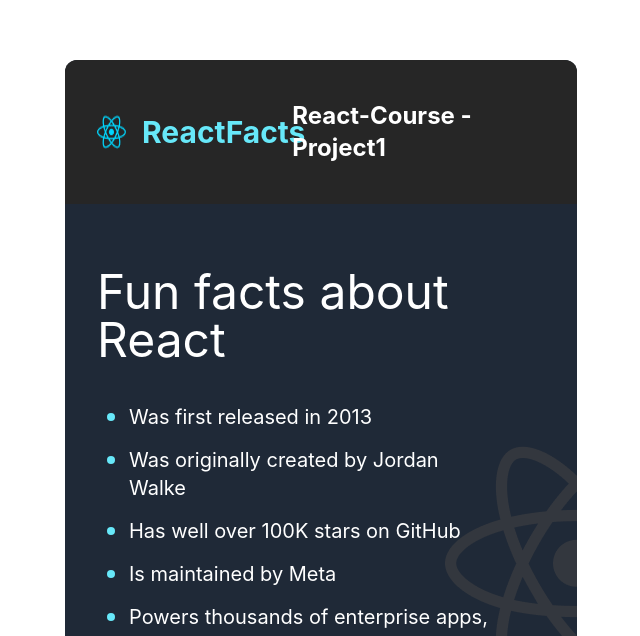
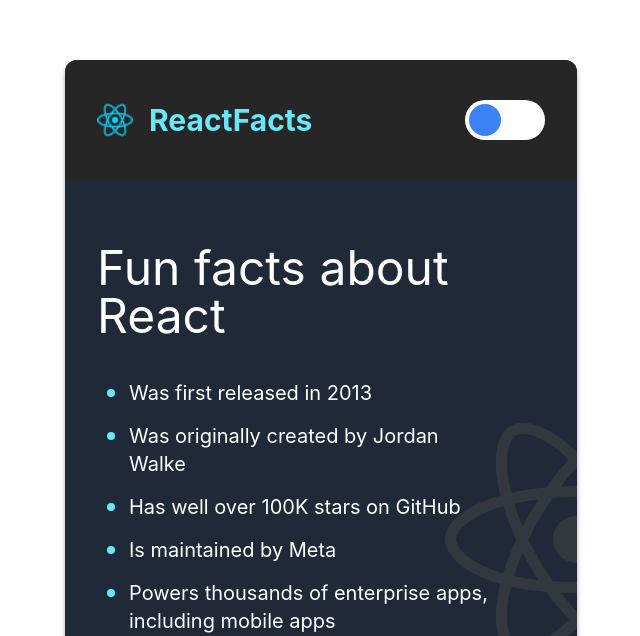
Before and after one commit to tuyishimejohnson/React_Practice, a React (Create React App) app: page / in a window 1280 px wide. Shown: the part 164-800 px from the top of the page, without its empty margins (319-959 px from the left). Built offline with nearby package versions, Linux system fonts and the light colour scheme; no server answers.

Commit message:
Added a toggle button

```diff
--- a/src/forms.jsx
+++ b/src/forms.jsx
@@ -6,14 +6,15 @@
                                     lastName:"",
                                     email:"",
                                     comments:"",
-                                    isChecked: true,
+                                    isChecked: false,
                                     favoriteColor: ""
                                 })
 
     const handleInput = (event) => {
+        const {type, value, checked} = event.target
         setName(prevState => ({
             ...prevState,
-            [event.target.name]: event.target.value
+            [name]: type === "checked" ? checked : value
         }))
     }
 
@@ -39,7 +40,7 @@
             onChange={handleInput}
         />
 
-        <input type="checkbox" checked={name.isChecked} id='isChecked'/>
+        <input type="checkbox" checked={name.isChecked} onChange={handleInput} id='isChecked'/>
         <label htmlFor="isChecked">Is it Y?</label>
         <select name="favoriteColor" id="" value={name.favoriteColor} onChange={handleInput}>
             <option value="red">-- Choose --</option>
--- a/src/navigation.jsx
+++ b/src/navigation.jsx
@@ -3,14 +3,17 @@
 const Navigation = () => {
   return (
     <>
-        <div className="bg-gray-800 w-[40%] m-auto text-white items-center h-screen my-56 rounded-xl">
+        <div className="bg-gray-800 w-[40%] shadow-md shadow-gray-400 m-auto text-white items-center h-screen my-56 rounded-xl">
           <div className='flex items-center justify-between px-8 py-10 bg-neutral-800 rounded-t-xl'>
             <nav className="flex gap-4">
             <img src={require('./images/reactjs-icon.png')} alt="" className='w-9'/>
               <h1 className='text-3xl font-bold text-cyan-300'>ReactFacts</h1>
             </nav>
 
-            <h2 className='text-2xl font-bold'>React-Course - Project1</h2>
+            <div className='bg-white w-20 h-10 rounded-full relative cursor-pointer'>
+              <input type="checkbox" className='sr-only peer'/>
+              <span className='w-8 h-8 top-1 left-1 rounded-full absolute bg-blue-500 peer-checked:bg-blue-200 peer-checked:left-11 transition-all duration-500'></span>
+            </div>
           </div>
 
           <div className="pt-16 relative">
```
